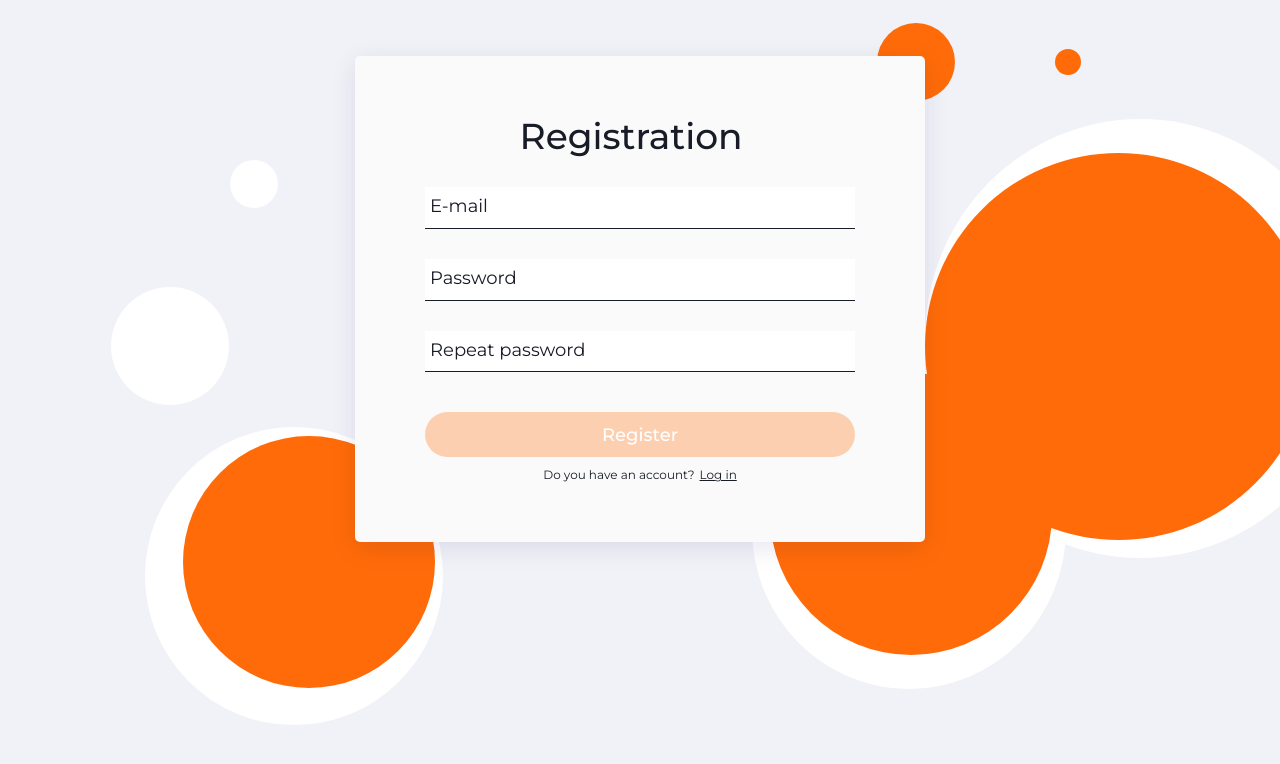
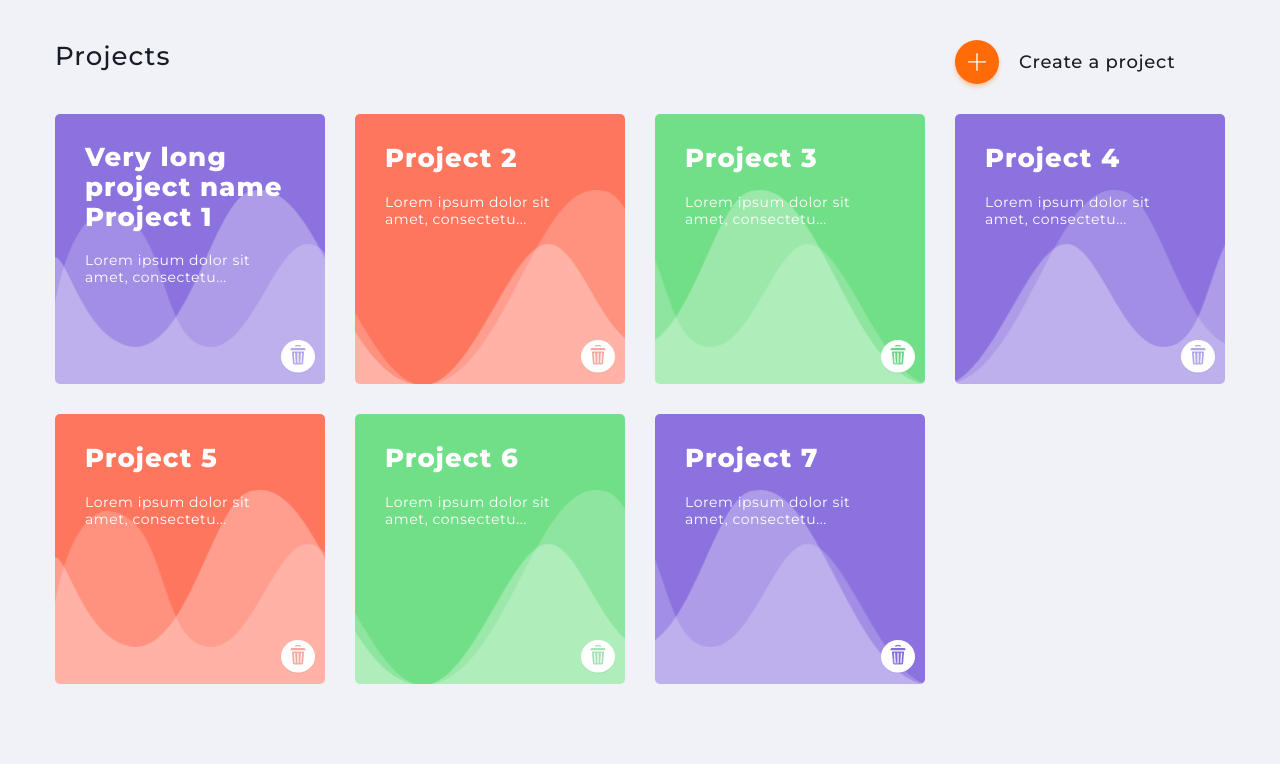
Before and after one commit to Rostyslav-Zahorulko/planner-frontend, a React (Create React App) app: page / in a window 1280 px wide. Shown: the top 764 px of the page. Built offline with nearby package versions, Linux system fonts and the light colour scheme.

Commit message:
finished layout and styles of project list item

```diff
--- a/src/App.js
+++ b/src/App.js
@@ -6,9 +6,9 @@ import ProjectsPage from './pages/ProjectsPage';
 export default function App() {
   return (
     <Container>
-      {<RegisterPage></RegisterPage>}
+      {/* {<RegisterPage></RegisterPage>} */}
       {/* {<LoginPage></LoginPage>} */}
-      {/* <ProjectsPage></ProjectsPage> */}
+      <ProjectsPage></ProjectsPage>
     </Container>
   );
 }
--- /dev/null
+++ b/src/components/DeleteButtonWhite/DeleteButtonWhite.js
@@ -0,0 +1,6 @@
+import s from './DeleteButtonWhite.module.css';
+// import { ReactComponent as BasketIcon } from '../icons/basket.svg';
+
+export default function DeleteButtonWhite() {
+  return <button type="button" className={s.btn}></button>;
+}
--- /dev/null
+++ b/src/components/DeleteButtonWhite/DeleteButtonWhite.module.css
@@ -0,0 +1,40 @@
+
+    .btn {
+        position: absolute;
+        bottom: 10px;
+        right: 10px;
+        width: 30px;
+        height: 30px;
+        padding: 0;
+
+
+        border-width: 0px;
+        border-radius: 25px;
+
+        background-image: url(../../images/trash-icon.svg);
+        background-position: 50%;
+        background-position-y: -24px;
+        background-repeat: no-repeat;
+        background-color: transparent;
+
+
+        cursor: pointer;
+        transition: all 0.2s ease;
+    }
+
+    .btn:hover {
+       bottom: 12px;
+       box-shadow: 0px 0px 21px 1px rgba(255, 255, 255, 0.6);
+    }
+
+    @media screen and (min-width: 768px) {
+        .btn {
+           width: 34px;
+           height: 34px;
+        }
+
+        .btn:hover {
+             bottom: 15px;
+}
+
+    }
--- /dev/null
+++ b/src/components/DeleteButtonWhite/index.js
@@ -0,0 +1 @@
+export { default } from './DeleteButtonWhite';
--- a/src/components/ProjectsList/ProjectsList.js
+++ b/src/components/ProjectsList/ProjectsList.js
@@ -3,10 +3,22 @@ import s from './ProjectsList.module.css';
 import ProjectsListItem from '../ProjectsListItem';
 
 export default function ProjectsList({ projects }) {
+  const cropDescription = description => {
+    if (description.length > 42) {
+      const croppedDescription = `${description.substr(0, 38)}...`;
+      return croppedDescription;
+    }
+    return description;
+  };
+
   return (
     <ul className={s.list}>
       {projects.map(({ id, title, description }) => (
-        <ProjectsListItem key={id} title={title} description={description} />
+        <ProjectsListItem
+          key={id}
+          title={title}
+          description={cropDescription(description)}
+        />
       ))}
     </ul>
   );
--- a/src/components/ProjectsListItem/ProjectsListItem.js
+++ b/src/components/ProjectsListItem/ProjectsListItem.js
@@ -1,10 +1,45 @@
+// import react from 'react';
+// import { NavLink } from 'react-router-dom';
 import s from './ProjectsListItem.module.css';
+
+import DeleteButtonWhite from '../DeleteButtonWhite';
 
 export default function ProjectsListItem({ id, title, description }) {
   return (
     <li className={s.listItem}>
-      <div className={s.title}>{title}</div>
-      {/* <div className={s.description}>{description}</div> */}
+      {/* <NavLink to={`/projects/${id}`}> */}
+      {title.length > 12 ? (
+        <div className={s.longTitle}>{title}</div>
+      ) : (
+        <div className={s.title}>{title}</div>
+      )}
+      <div className={s.description}>{description}</div>
+      {/* </NavLink> */}
+      <DeleteButtonWhite />
     </li>
   );
 }
+
+// ДЛЯ РАНДОМНОГО ВЫБОРА ЦВЕТА ПРОЕКТА (ВСТАВИТЬ В КОМПОНЕНТ)
+// const [color, setColor] = useState(undefined);
+// const colorsClassNames = ['purple', 'coral', 'green'];
+
+// useEffect(() => {
+//   getRandomColor();
+//   console.log(color);
+// });
+
+// function getRandomColor() {
+//   if (!color) {
+//     const colorIndex = randomInteger(0, 2);
+//     console.log(colorIndex);
+//     setColor(colorsClassNames[colorIndex]);
+//   }
+// }
+
+// function randomInteger(min, max) {
+//   let rand = min + Math.random() * (max + 1 - min);
+//   return Math.floor(rand);
+// }
+// ВСТАВИТЬ В REtUrN
+// {/* <li className={`${s.listItem} ${s[color]}`}> */}
--- a/src/components/ProjectsListItem/ProjectsListItem.module.css
+++ b/src/components/ProjectsListItem/ProjectsListItem.module.css
@@ -1,13 +1,81 @@
 .listItem {
-    display: block;
+  position:relative;
+
+  display: block;
     width: 135px;
     height: 135px;
-    background-color: blueviolet;
     margin-right: 10px;
     margin-bottom: 10px;
+    padding: 10px;
 
     border-radius: 5px;
+
+    cursor:pointer;
+    transition: box-shadow 0.2s ease;
+
 }
+
+.btn {
+  width: 30px;
+  height: 30px;
+}
+
+.listItem:nth-child(3n + 1) {
+  background-color: #8c72df;
+}
+
+.listItem:hover:nth-child(3n + 1) {
+  box-shadow: 0px 0px 17px -1px rgba(140, 114, 223, 0.6);
+}
+
+.listItem:nth-child(3n + 2) {
+  background-color: #FF765F;
+}
+
+.listItem:hover:nth-child(3n + 2) {
+  box-shadow: 0px 0px 17px -1px rgba(255, 118, 95, 0.6);
+}
+
+
+.listItem:nth-child(3n + 3) {
+  background-color: #71DF87;
+}
+
+.listItem:hover:nth-child(3n + 3) {
+box-shadow: 0px 0px 17px -1px rgba(113, 223, 135, 0.6);
+}
+
+
+.title {
+display: block;
+margin-bottom:  6px;
+
+font-weight: 800;
+font-size: 16px;
+line-height: 20px;
+letter-spacing: 0.04em;
+color: #ffffff;
+}
+
+.longTitle {
+  display: block;
+  margin-bottom: 6px;
+
+  font-weight: 800;
+  font-size: 16px;
+  line-height: 18px;
+  letter-spacing: 0.04em;
+  color: #ffffff;
+}
+
+.description {
+  font-size: 10px;
+  line-height: 12px;
+
+color: #ffffff;
+
+}
+
 
 @media screen and (max-width: 767px) {
     .listItem:nth-child(2n) {
@@ -22,7 +90,50 @@
         height: 216px;
         margin-right: 20px;
         margin-bottom: 20px;
+        padding: 20px;
+
+background-image: url(../../images/parabolas.png);
+background-size: 280%;
+background-repeat: no-repeat;
+
+
     }
+
+.listItem:nth-child(4n + 1) {
+      background-position: 0px 61px;
+}
+.listItem:nth-child(2n + 2) {
+background-position: -236px 61px;
+}
+
+.listItem:nth-child(4n + 3) {
+  background-position: -80px 61px;
+}
+
+.listItem:nth-child(4n) {
+  background-position: -313px 61px;
+}
+
+    .title {
+      margin-bottom: 10px;
+
+  font-size: 26px;
+  line-height: 32px;
+}
+
+.longTitle {
+  margin-bottom: 10px;
+
+  font-size: 26px;
+  line-height: 30px;
+}
+
+.description {
+  font-size: 14px;
+  line-height: 17px;
+  letter-spacing: 0.04em;
+
+}
 
 }
 
@@ -40,9 +151,50 @@
   height: 270px;
   margin-right: 30px;
   margin-bottom: 30px;
+  padding: 28px 30px;
+}
+
+.listItem:nth-child(4n + 1) {
+  background-position: 0px 76px;
+}
+.listItem:nth-child(2n + 2) {
+  background-position: -310px 76px;
+}
+
+.listItem:nth-child(4n + 3) {
+  background-position: -100px 76px;
 }
 
 .listItem:nth-child(4n) {
   margin-right: 0px;
+  background-position: -392px 76px;
 }
+
+
+
+
+.title {
+  margin-bottom: 20px;
 }
+
+.longTitle {
+  margin-bottom: 20px;
+
+  font-size: 26px;
+  line-height: 30px;
+}
+
+}
+
+/* ДЛЯ РАНДОМНОГО ВЫБОРА ЦВЕТА ПРОЕКТА */
+/* .purple {
+  background-color: #8C72DF;
+}
+
+.coral {
+  background-color: #FF765F;
+}
+
+.green {
+  background-color: #71DF87;
+} */
--- a/src/data/projects.json
+++ b/src/data/projects.json
@@ -1,7 +1,7 @@
 [
   {
     "id": 1,
-    "title": "Project 1",
+    "title": "Very long project name Project 1",
     "description": "Lorem ipsum dolor sit amet, consectetuer adipiscing elit. Aenean commodo ligula eget dolor. Aenean massa. "
   },
   {
```
Also changed, not shown: src/images/parabolas.png (added), src/images/trash-icon.svg (added).
